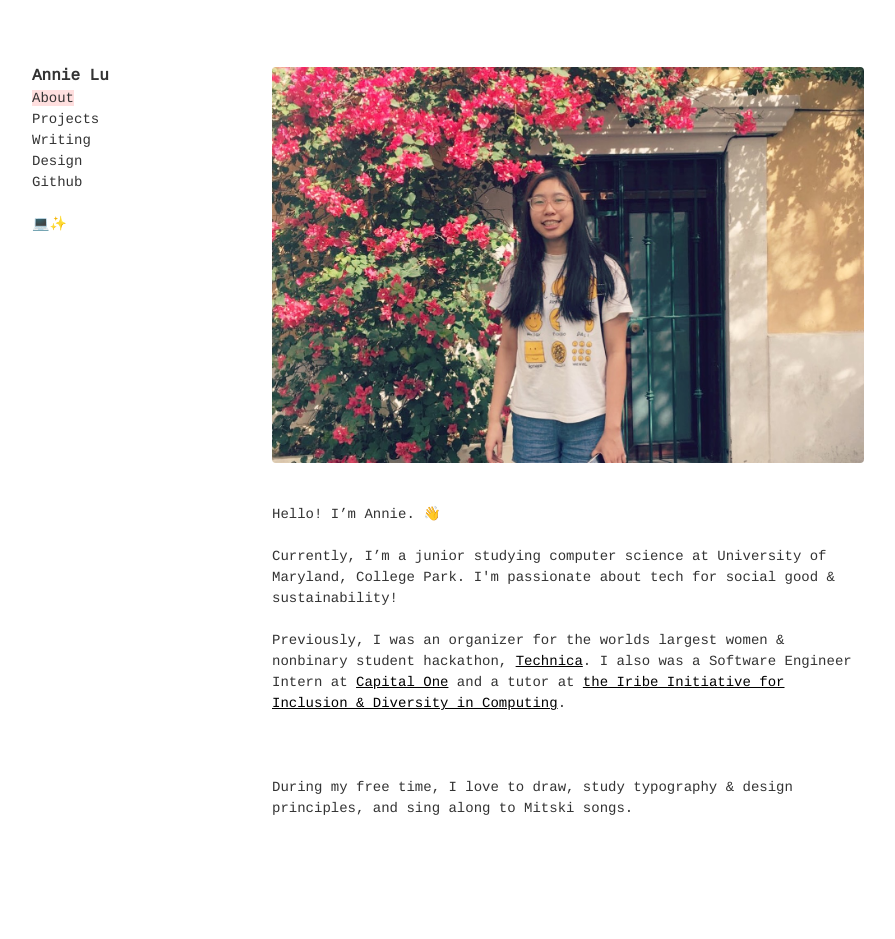
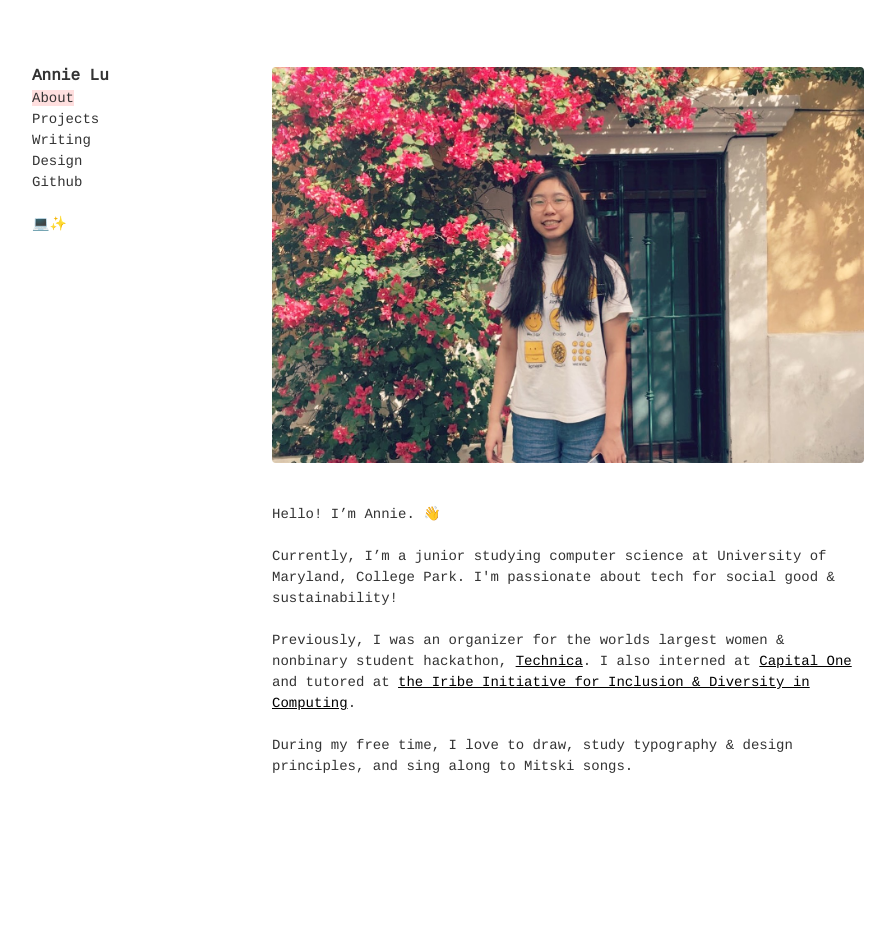
Before and after one commit to annie-lu/annie-lu.github.io, a Jekyll site: the page built from index.html, in a window 1280 px wide. Shown: the whole page, without its empty margins (96-991 px from the left). Built offline with Jekyll 4.4.1, drawn with Linux system fonts in a browser that asks for light colours; after the commit the page ends 900 px from its top, so only the background shows below that.

Commit message:
Update index.html

```diff
--- a/index.html
+++ b/index.html
@@ -14,10 +14,9 @@
 Currently, I’m a junior studying computer science at University of Maryland, College Park. I'm passionate about tech for social good & sustainability!
     <br/> <br/>
       Previously, I was an organizer for the worlds largest women & nonbinary student hackathon, <a href="https://gotechnica.org" class="link underline black bg-animate hover-bg-washed-red">Technica</a>.
-      I also was a Software Engineer Intern at <a href="https://medium.com/capital-one-tech/capital-one-unveils-new-technology-incubator-at-the-university-of-maryland-to-foster-ai-and-machine-72daa86aad2b" class="link underline black bg-animate hover-bg-washed-red">Capital One</a> and a tutor at <a href="https://mcwic.cs.umd.edu/inclusion" class="link underline black bg-animate hover-bg-washed-red">the Iribe Initiative for Inclusion & Diversity in Computing</a>.
+      I also interned at <a href="https://medium.com/capital-one-tech/capital-one-unveils-new-technology-incubator-at-the-university-of-maryland-to-foster-ai-and-machine-72daa86aad2b" class="link underline black bg-animate hover-bg-washed-red">Capital One</a> and tutored at <a href="https://mcwic.cs.umd.edu/inclusion" class="link underline black bg-animate hover-bg-washed-red">the Iribe Initiative for Inclusion & Diversity in Computing</a>.
 <br/> <br/>
 
-<br/> <br/>
 During my free time, I love to draw, study typography & design principles, and sing along to Mitski songs.
       <br/> <br/>
 </p>
```
